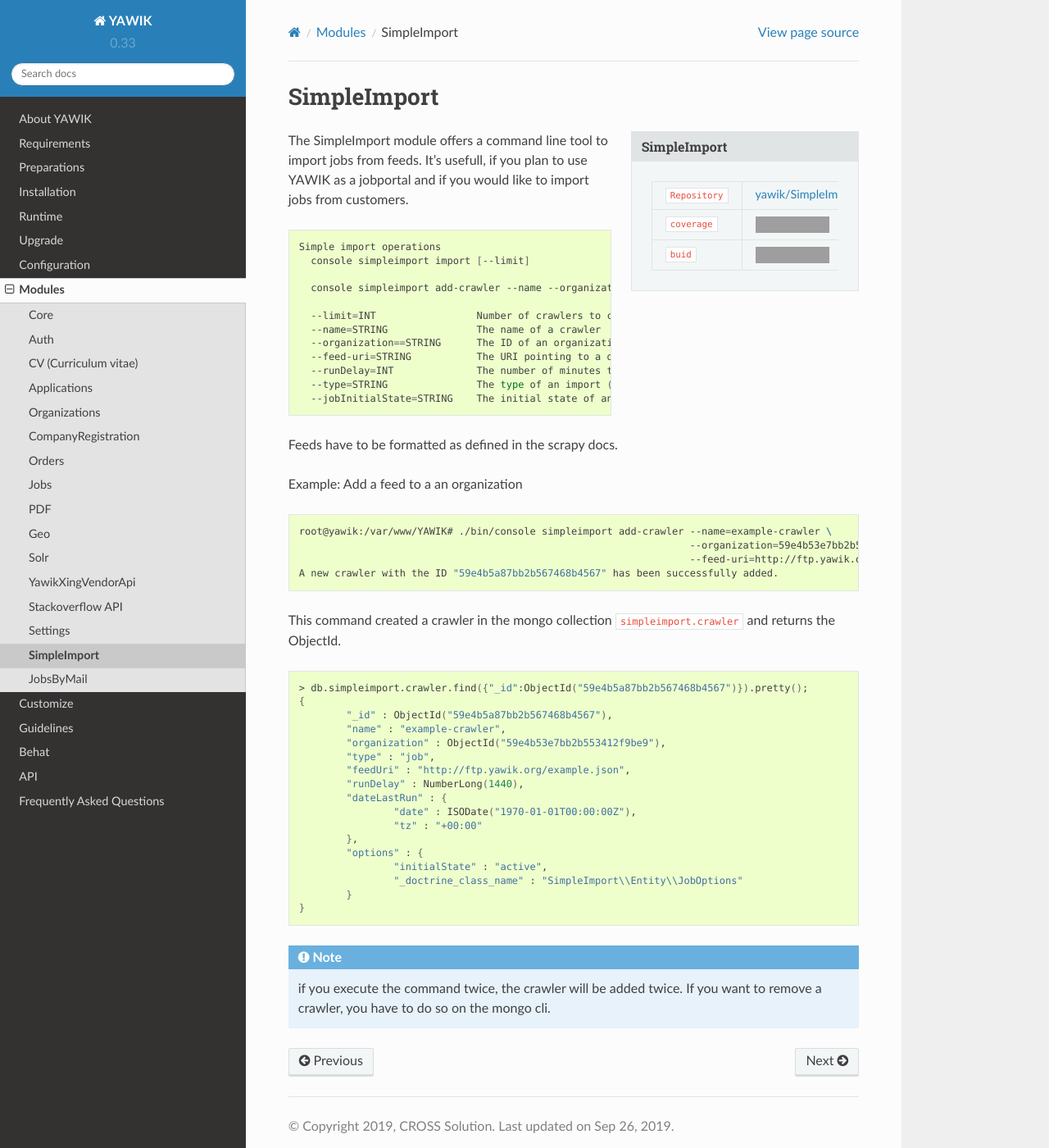
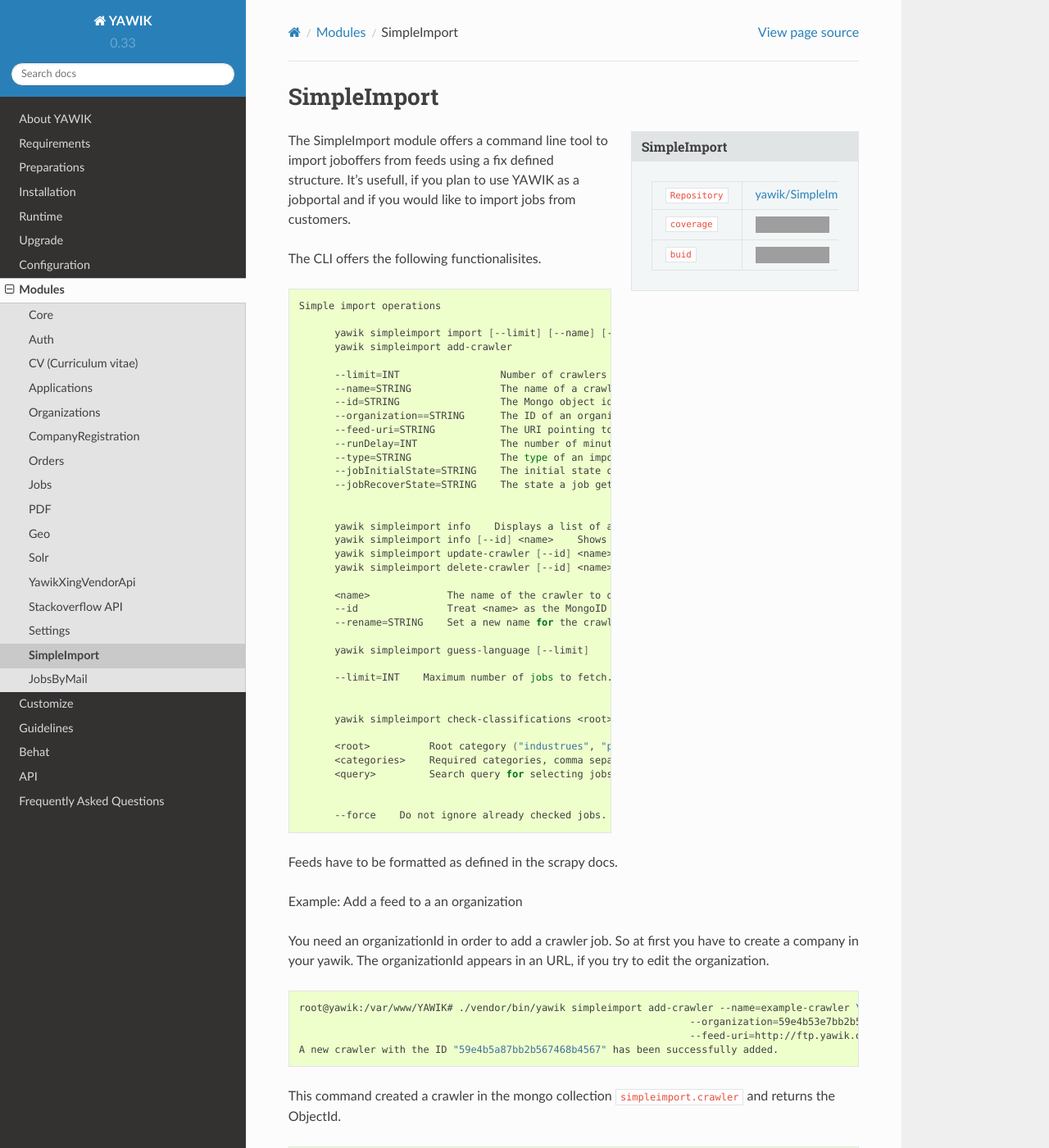
Before and after one commit to cross-solution/YawikDocs, a Sphinx documentation site: the page built from source/modules/simple-import/index.rst, in a window 1280 px wide and 1400 px high. Shown: the whole window at 82% size. Built offline with Sphinx 7.4.7 and the Read the Docs theme 2.0.0, drawn with Linux system fonts in a browser that asks for light colours; a script that is not in the unit is left out; comment, search, counter and statistics services are not loaded; grey boxes are pictures that could not be loaded.

Commit message:
updates output of the SimpleImport CLI

```diff
--- a/source/conf.py
+++ b/source/conf.py
@@ -70,7 +70,7 @@
 # The short X.Y version.
 version = '0.33'
 # The full version, including alpha/beta/rc tags.
-release = '0.33.11'
+release = '0.33.18'
 
 # The language for content autogenerated by Sphinx. Refer to documentation
 # for a list of supported languages.
--- a/source/modules/simple-import/index.rst
+++ b/source/modules/simple-import/index.rst
@@ -27,24 +27,52 @@
 .. _yawik/SimpleImport: https://github.com/yawik/SimpleImport.git
 
 
-The SimpleImport module offers a command line tool to import jobs from feeds. It's usefull, if you plan to use YAWIK as a jobportal and if you would like to
-import jobs from customers.
+The SimpleImport module offers a command line tool to import joboffers from feeds using a fix defined structure. It's usefull, if you plan to use
+YAWIK as a jobportal and if you would like to import jobs from customers.
+
+The CLI offers the following functionalisites.
 
 
 .. code-block:: sh
 
-    Simple import operations
-      console simpleimport import [--limit]                                                                           Executes a data import for all
-                                                                                                                      registered crawlers
-      console simpleimport add-crawler --name --organization= --feed-uri [--runDelay] [--type] [--jobInitialState]    Adds a new import crawler
+  Simple import operations
 
-      --limit=INT                 Number of crawlers to check per run. Default 3. 0 means no limit
-      --name=STRING               The name of a crawler
-      --organization==STRING      The ID of an organization
-      --feed-uri=STRING           The URI pointing to a data to import
-      --runDelay=INT              The number of minutes the next import run will be proceeded again
-      --type=STRING               The type of an import (e.g. job)
-      --jobInitialState=STRING    The initial state of an imported job
+        yawik simpleimport import [--limit] [--name] [--id]    Executes a data import for all registered crawlers
+        yawik simpleimport add-crawler                         Adds a new import crawler
+
+        --limit=INT                 Number of crawlers to check per run. Default 3. 0 means no limit
+        --name=STRING               The name of a crawler
+        --id=STRING                 The Mongo object id of a crawler
+        --organization==STRING      The ID of an organization
+        --feed-uri=STRING           The URI pointing to a data to import
+        --runDelay=INT              The number of minutes the next import run will be proceeded again
+        --type=STRING               The type of an import (e.g. job)
+        --jobInitialState=STRING    The initial state of an imported job
+        --jobRecoverState=STRING    The state a job gets, if it was deleted, but found again in later runs.
+
+
+        yawik simpleimport info    Displays a list of all available crawlers.
+        yawik simpleimport info [--id] <name>    Shows information for a crawler
+        yawik simpleimport update-crawler [--id] <name> [--rename] [--limit] [--organization] [--feed-uri] [--runDelay] [--type] [--jobInitalState] [--jobRecoverState]    Updates configuration for a crawler.
+        yawik simpleimport delete-crawler [--id] <name>    Deletes an import crawler
+
+        <name>             The name of the crawler to delete.
+        --id               Treat <name> as the MongoID of the crawler
+        --rename=STRING    Set a new name for the crawler.
+
+        yawik simpleimport guess-language [--limit]    Find jobs without language set and pushes a guess-language job into the queue for each.
+
+        --limit=INT    Maximum number of jobs to fetch. 0 means fetch all.
+
+
+        yawik simpleimport check-classifications <root> <categories> [<query>]    Check job classifications.
+
+        <root>          Root category ("industrues", "professions" or "employmentTypes")
+        <categories>    Required categories, comma separated. E.g. "Fulltime, Internship"
+        <query>         Search query for selecting jobs.
+
+
+        --force    Do not ignore already checked jobs.
 
 
 
@@ -54,9 +82,12 @@
 
 Example: Add a feed to a an organization
 
+You need an organizationId in order to add a crawler job. So at first you have to create a company in your yawik. The organizationId
+appears in an URL, if you try to edit the organization.
+
 .. code-block:: sh
 
-    root@yawik:/var/www/YAWIK# ./bin/console simpleimport add-crawler --name=example-crawler \
+    root@yawik:/var/www/YAWIK# ./vendor/bin/yawik simpleimport add-crawler --name=example-crawler \
                                                                       --organization=59e4b53e7bb2b553412f9be9 \
                                                                       --feed-uri=http://ftp.yawik.org/example.json
     A new crawler with the ID "59e4b5a87bb2b567468b4567" has been successfully added.
```
Also changed, not shown: source/preparations.rst (+1 -42 lines), source/preparations/debian8.rst (deleted, +0 -19 lines), source/preparations/mongo.rst (added, +38 -0 lines), source/preparations/ubuntu16.04.rst (deleted, +0 -15 lines).
